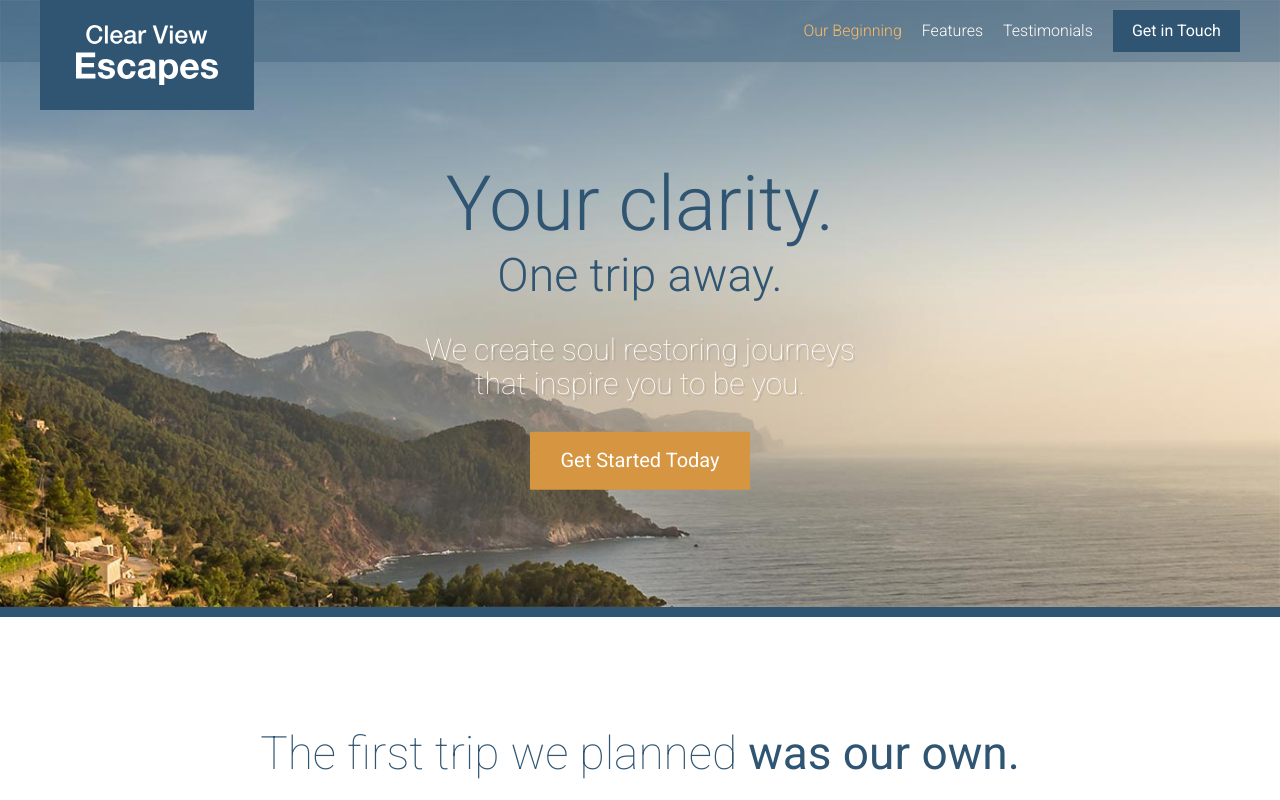
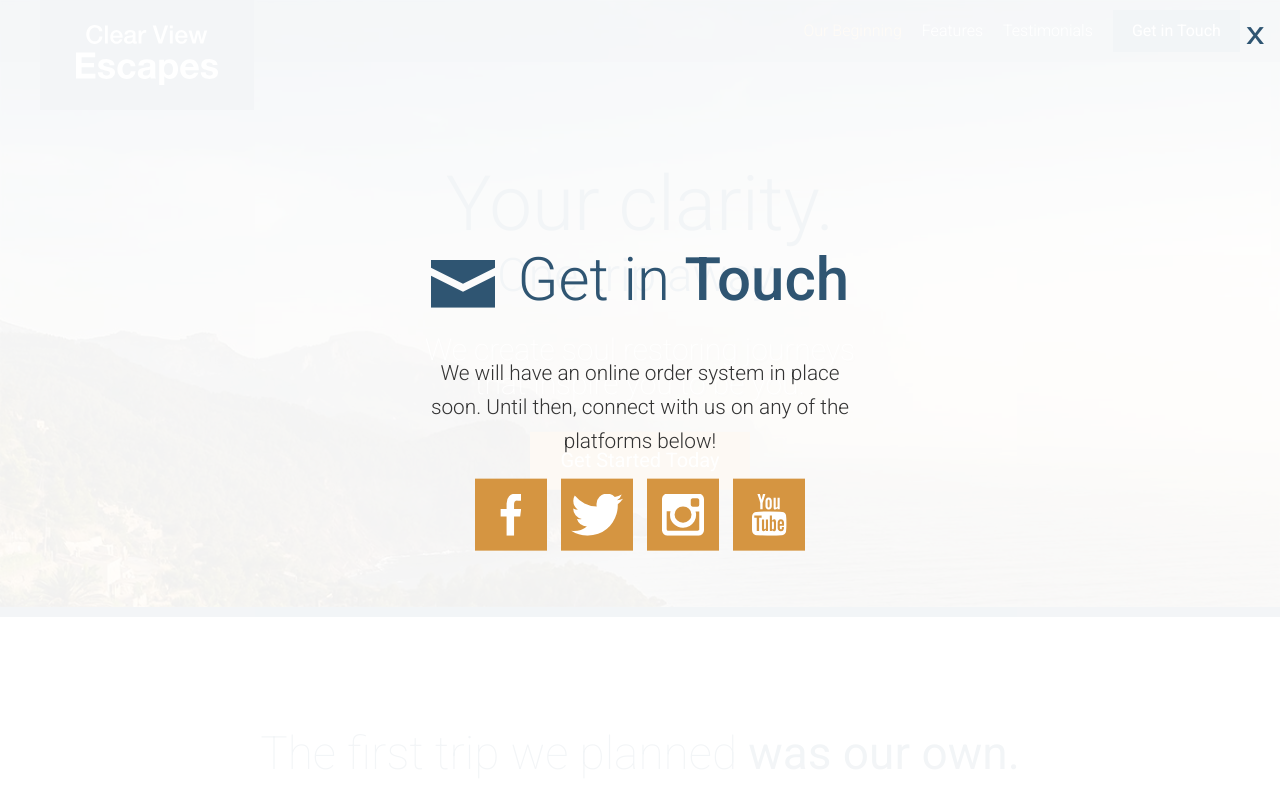
Before and after one commit to mohankumar-A/ModernWebSite, a website: page app/index.html in a window 1280 px wide. Both pictures are taken after a click on the link "Get Started Today". Shown: the top 800 px of the page. Drawn offline with Linux system fonts and the light colour scheme.

Commit message:
Completed Modal overlay

```diff
--- a/app/assets/scripts/app.js
+++ b/app/assets/scripts/app.js
@@ -2,8 +2,10 @@ import $ from "jquery";
 import MobileMenu from "./modules/MobileMenu";
 import RevealOnScroll from "./modules/RevealOnScroll";
 import StickyHeader from "./modules/StickyHeader";
+import Modal from "./modules/Modal";
 
 let mobileMenu = new MobileMenu();
 new RevealOnScroll($(".feature-item"), "85%");
 new RevealOnScroll($(".testimonial"), "60%");
-var stickyHeader = new StickyHeader();
+let stickyHeader = new StickyHeader();
+let modal = new Modal();
--- /dev/null
+++ b/app/assets/styles/modules/_modal.css
@@ -0,0 +1,49 @@
+.modal {
+  position: fixed;
+  z-index: 5;
+  background-color: rgba(255,255,255,0.94);
+  top: 0;
+  bottom: 0;
+  left: 0;
+  right: 0;
+  opacity: 0;
+  visibility: hidden;
+  transform: scale(1.2);
+  transition: all 0.3s ease-out;
+
+  &--is-visible {
+    opacity: 1;
+    visibility: visible;
+    transform: scale(1);
+  }
+
+  &__inner {
+    position: absolute;
+    width: 100%;
+    top: 50%;
+    transform: translateY(-50%);
+  }
+
+  &__description {
+    text-align: center;
+    font-size: 1.3rem;
+    font-weight: 300;
+    line-height: 1.65;
+  }
+
+  &__close {
+    position: absolute;
+    top:15px;
+    right:15px;
+    font-size: 2rem;
+    transform: scaleX(1.2);
+    transform-origin: 100% 0;
+    color: $mainBlue;
+    cursor: pointer;
+
+    &:hover {
+      color: $mainOrange;
+    }
+
+  }
+}
--- a/app/assets/styles/modules/_section-title.css
+++ b/app/assets/styles/modules/_section-title.css
@@ -30,4 +30,9 @@
     &--blue {
       color: $mainBlue;
     }
+
+    &--less-margin {
+      margin-bottom: 1.3rem;
+      margin-top: 0;
+    }
 }
--- /dev/null
+++ b/app/assets/styles/modules/_social-icons.css
@@ -0,0 +1,26 @@
+.social-icons {
+  text-align: center;
+
+  &__icon {
+    background-color: $mainOrange;
+    display: inline-block;
+    margin: 0 5px 5px 5px;
+    width: 33%;
+    height: 72px;
+    position: relative;
+
+    @mixin atMedium {
+      width: 72px;
+      height: 72px;
+      margin: 0 5px;
+    }
+
+    .icon {
+      display: block;
+      position: absolute;
+      top:50%;
+      left: 50%;
+      transform: translate(-50%, -50%);
+    }
+  }
+}
--- a/app/assets/styles/modules/_wrapper.css
+++ b/app/assets/styles/modules/_wrapper.css
@@ -7,6 +7,10 @@
 
   &--medium {
     max-width: 976px;
+  }
+
+  &--narrow {
+    max-width:470px;
   }
 
   &--no-padding-until-medium {
--- a/app/assets/styles/styles.css
+++ b/app/assets/styles/styles.css
@@ -17,3 +17,5 @@
 @import "modules/_site-header";
 @import "modules/_primary-nav";
 @import "modules/_reveal-item";
+@import "modules/_modal";
+@import "modules/_social-icons";
--- a/app/index.html
+++ b/app/index.html
@@ -22,7 +22,7 @@
 
       <div class="site-header__menu-content">
         <div class="site-header__btn-container">
-          <a href="#" class="btn">Get in Touch</a>
+          <a href="#" class="btn open-modal">Get in Touch</a>
         </div>
         <nav class="primary-nav primary-nav--pull-right">
           <ul>
@@ -49,7 +49,7 @@
         <h1 class="large-hero__title">Your clarity.</h1>
         <h2 class="large-hero__subtitle">One trip away.</h2>
         <p class="large-hero__description">We create soul restoring journeys that inspire you to be you.</p>
-        <p><a href="#" class="btn btn--orange btn--large">Get Started Today</a></p>
+        <p><a href="#" class="btn btn--orange btn--large open-modal">Get Started Today</a></p>
       </div>
     </div>
   </div>
@@ -115,7 +115,7 @@
   </div>
   <div id="testimonials" data-matching-link="#testimonials-link" class="page-section page-section--no-b-padding-until-large page-section--testimonials">
     <div class="wrapper wrapper--no-padding-until-large">
-      <h2 class="section-title section-title--blue"><span class="icon icon--comment section-title__icon"></span> Real Testimonials</h2>
+      <h2 class="section-title section-title--blue"><span class="icon icon--comment section-title__icon"></span> Real <strong>Testimonials</strong></h2>
       <div class="row row--gutters row--t-padding row--equal-height-at-large row--gutters-small generic-content-container">
         <div class="row__large-4">
           <div class="testimonial">
@@ -153,9 +153,25 @@
 
   <footer class="site-footer">
     <div class="wrapper">
-      <p><span class="site-footer__text">Copyright &copy; 2016 Clear View Escapes. All rights reserved.</span> <a href="#" class="btn btn--orange">Get in Touch</a></p>
+      <p><span class="site-footer__text">Copyright &copy; 2016 Clear View Escapes. All rights reserved.</span> <a href="#" class="btn btn--orange open-modal">Get in Touch</a></p>
     </div>
   </footer>
+
+  <div class="modal">
+    <div class="modal__inner">
+      <h2 class="section-title section-title--blue section-title--less-margin"><span class="icon icon--mail section-title__icon"></span> Get in <strong>Touch</strong></h2>
+      <div class="wrapper wrapper--narrow">
+        <p class="modal__description">We will have an online order system in place soon. Until then, connect with us on any of the platforms below!</p>
+        <div class="social-icons">
+          <a href="" class="social-icons__icon"><span class="icon icon--facebook"></span></a>
+          <a href="" class="social-icons__icon"><span class="icon icon--twitter"></span></a>
+          <a href="" class="social-icons__icon"><span class="icon icon--instagram"></span></a>
+          <a href="" class="social-icons__icon"><span class="icon icon--youtube"></span></a>
+        </div>
+      </div>
+    </div>
+    <div class="modal__close">x</div>
+  </div>
 <script src="/temp/scripts/app.js"></script>
 </body>
 </html>
--- a/app/temp/styles/styles.css
+++ b/app/temp/styles/styles.css
@@ -578,6 +578,10 @@ a {
     max-width: 976px;
   }
 
+.wrapper--narrow {
+    max-width:470px;
+  }
+
 .wrapper--no-padding-until-medium {
     padding-left: 0;
     padding-right: 0;
@@ -916,6 +920,11 @@ a {
 
 .section-title--blue {
       color: #2f5572;
+    }
+
+.section-title--less-margin {
+      margin-bottom: 1.3rem;
+      margin-top: 0;
     }
 
 .feature-item {
@@ -1376,3 +1385,90 @@ Instead edit gulp/templates/sprite */
     -webkit-transform: scale(1);
             transform: scale(1);
   }
+
+.modal {
+  position: fixed;
+  z-index: 5;
+  background-color: rgba(255,255,255,0.94);
+  top: 0;
+  bottom: 0;
+  left: 0;
+  right: 0;
+  opacity: 0;
+  visibility: hidden;
+  -webkit-transform: scale(1.2);
+          transform: scale(1.2);
+  -webkit-transition: all 0.3s ease-out;
+  transition: all 0.3s ease-out;
+}
+
+.modal--is-visible {
+    opacity: 1;
+    visibility: visible;
+    -webkit-transform: scale(1);
+            transform: scale(1);
+  }
+
+.modal__inner {
+    position: absolute;
+    width: 100%;
+    top: 50%;
+    -webkit-transform: translateY(-50%);
+            transform: translateY(-50%);
+  }
+
+.modal__description {
+    text-align: center;
+    font-size: 1.3rem;
+    font-weight: 300;
+    line-height: 1.65;
+  }
+
+.modal__close {
+    position: absolute;
+    top:15px;
+    right:15px;
+    font-size: 2rem;
+    -webkit-transform: scaleX(1.2);
+            transform: scaleX(1.2);
+    -webkit-transform-origin: 100% 0;
+            transform-origin: 100% 0;
+    color: #2f5572;
+    cursor: pointer;
+
+  }
+
+.modal__close:hover {
+      color: #d59541;
+    }
+
+.social-icons {
+  text-align: center;
+}
+
+.social-icons__icon {
+    background-color: #d59541;
+    display: inline-block;
+    margin: 0 5px 5px 5px;
+    width: 33%;
+    height: 72px;
+    position: relative;
+  }
+
+@media (min-width: 800px){
+
+.social-icons__icon {
+      width: 72px;
+      height: 72px;
+      margin: 0 5px
+  }
+  }
+
+.social-icons__icon .icon {
+      display: block;
+      position: absolute;
+      top:50%;
+      left: 50%;
+      -webkit-transform: translate(-50%, -50%);
+              transform: translate(-50%, -50%);
+    }
```
Also changed, not shown: app/assets/scripts/modules/Modal.js (added, +40 -0 lines), app/temp/scripts/app.js.
